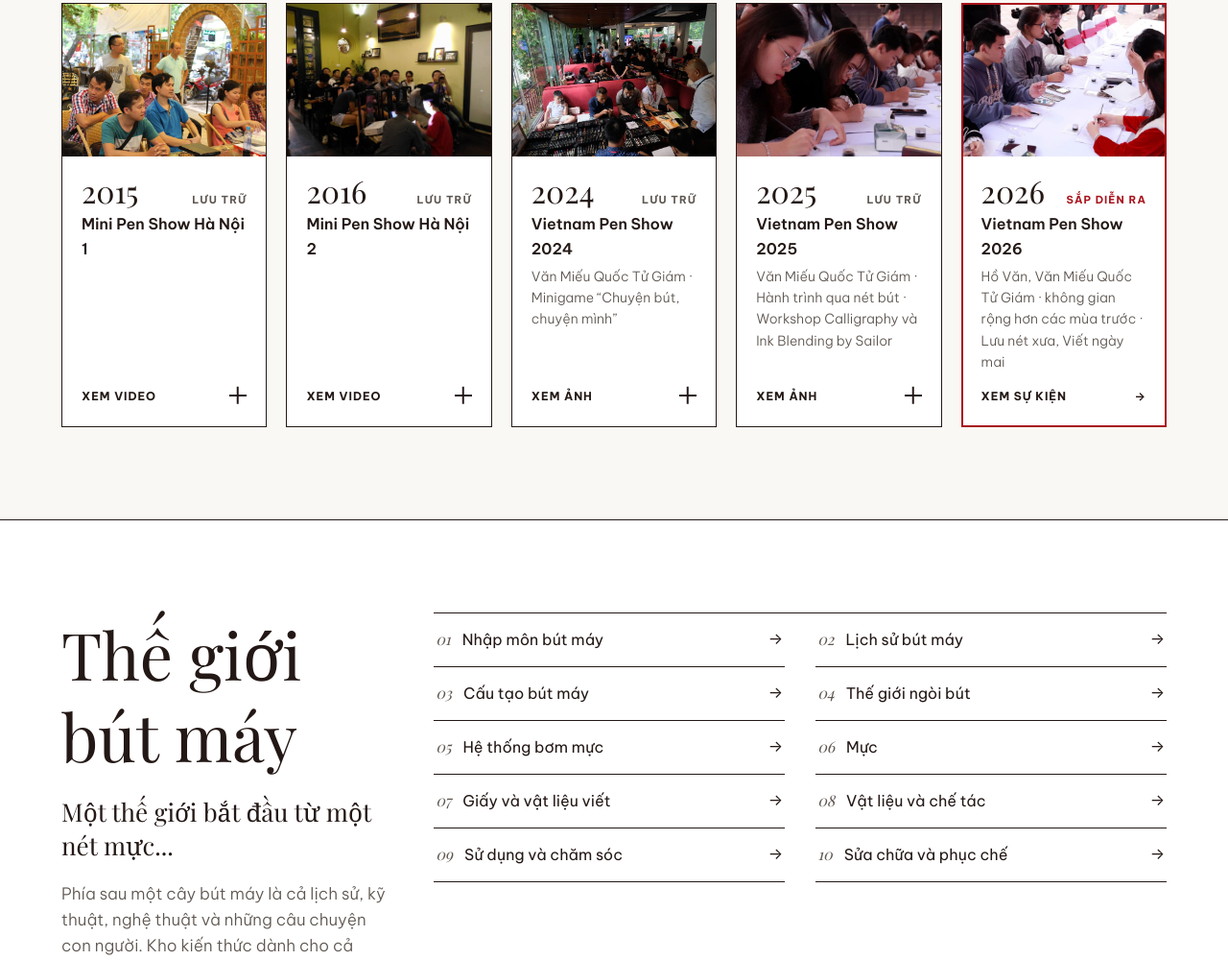
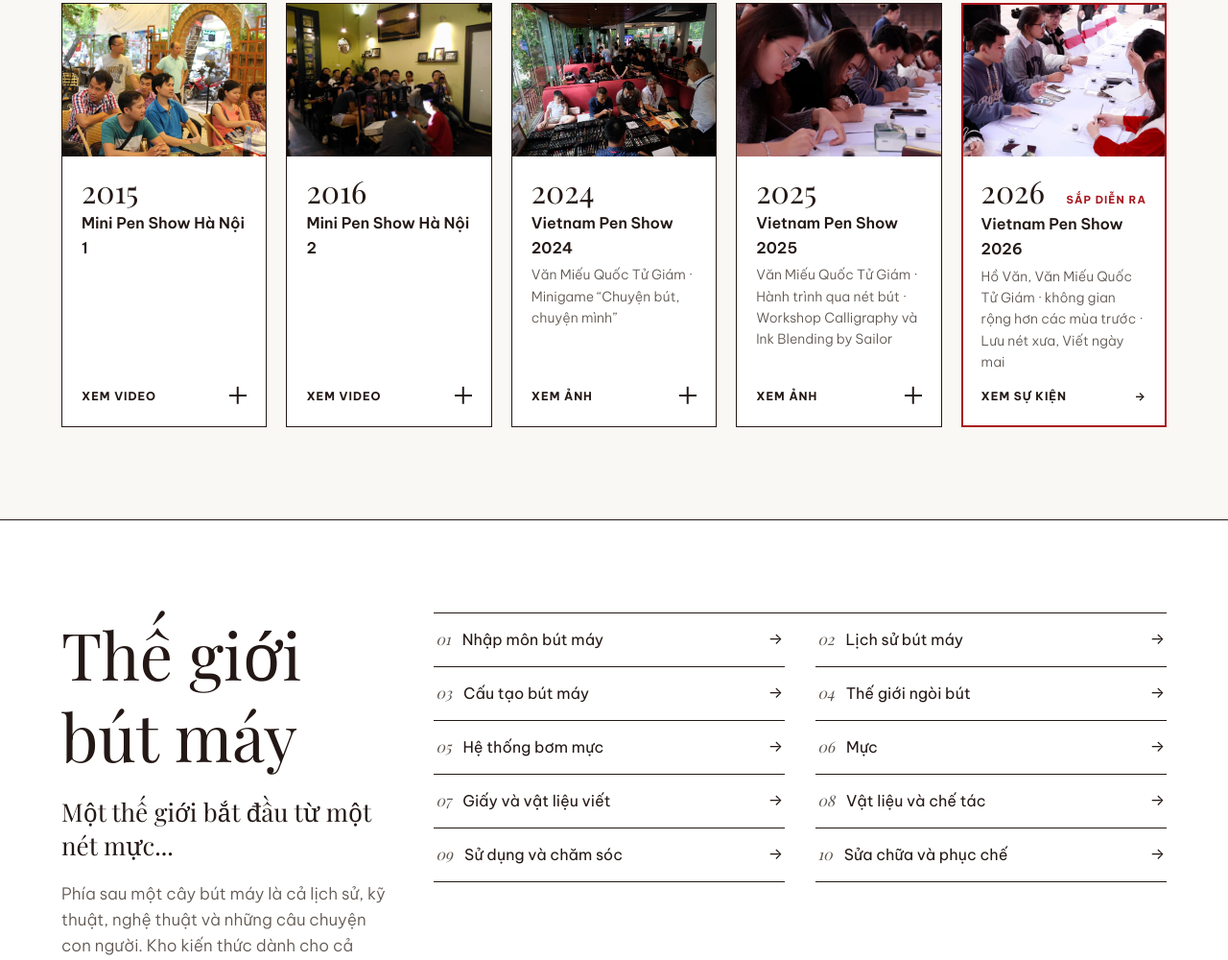
Before and after one commit to phuongminhngo/vietnampenshow, a plain HTML site: page index.html in a window 1280 px wide. Shown: the part 2895-3895 px from the top of the page at 96% size. Drawn offline with nearby package versions, Linux system fonts and the light colour scheme; a web font is replaced by a local one.

Commit message:
Hành trình các mùa: bỏ nhãn Lưu trữ
Co-Authored-By: Claude Opus 5.5 <noreply@anthropic.com>
Claude-Session: https://claude.ai/code/session_01CzckjSRPc5GiFzVwj6ED9z

```diff
--- a/index.html
+++ b/index.html
@@ -408,13 +408,13 @@ button.edition[aria-expanded="true"] .toggle-icon::after { transform: rotate(0de
     <div class="wrap section stack center" style="gap: 40px">
       <p class="script">Hành trình các mùa</p>
       <div class="editions">
-        <button type="button" class="edition" aria-expanded="false" aria-controls="mua-2015"><div class="ph"><img src="img/vps-season-2015.jpg" alt="Mini Pen Show Hà Nội 1" width="1600" height="1067" loading="lazy"></div><div class="body"><div class="top"><span class="year">2015</span><span class="tag">LƯU TRỮ</span></div><span class="name">Mini Pen Show Hà Nội 1</span><span class="more"><span>Xem video</span><span class="toggle-icon" aria-hidden="true"></span></span></div></button>
+        <button type="button" class="edition" aria-expanded="false" aria-controls="mua-2015"><div class="ph"><img src="img/vps-season-2015.jpg" alt="Mini Pen Show Hà Nội 1" width="1600" height="1067" loading="lazy"></div><div class="body"><div class="top"><span class="year">2015</span></div><span class="name">Mini Pen Show Hà Nội 1</span><span class="more"><span>Xem video</span><span class="toggle-icon" aria-hidden="true"></span></span></div></button>
         <div id="mua-2015" class="season-panel" hidden><h3>Mini Pen Show Hà Nội 1</h3><div class="season-video"><iframe data-src="https://www.youtube-nocookie.com/embed/5QYanev5O3Q?rel=0" title="Mini Pen Show Hà Nội 1" allow="accelerometer; autoplay; clipboard-write; encrypted-media; gyroscope; picture-in-picture" allowfullscreen loading="lazy"></iframe></div></div>
-        <button type="button" class="edition" aria-expanded="false" aria-controls="mua-2016"><div class="ph"><img src="img/vps-season-2016.jpg" alt="Mini Pen Show Hà Nội 2" width="960" height="720" loading="lazy"></div><div class="body"><div class="top"><span class="year">2016</span><span class="tag">LƯU TRỮ</span></div><span class="name">Mini Pen Show Hà Nội 2</span><span class="more"><span>Xem video</span><span class="toggle-icon" aria-hidden="true"></span></span></div></button>
+        <button type="button" class="edition" aria-expanded="false" aria-controls="mua-2016"><div class="ph"><img src="img/vps-season-2016.jpg" alt="Mini Pen Show Hà Nội 2" width="960" height="720" loading="lazy"></div><div class="body"><div class="top"><span class="year">2016</span></div><span class="name">Mini Pen Show Hà Nội 2</span><span class="more"><span>Xem video</span><span class="toggle-icon" aria-hidden="true"></span></span></div></button>
         <div id="mua-2016" class="season-panel" hidden><h3>Mini Pen Show Hà Nội 2</h3><div class="season-video"><iframe data-src="https://www.youtube-nocookie.com/embed/Ixp9QKOFAuU?rel=0" title="Mini Pen Show Hà Nội 2" allow="accelerometer; autoplay; clipboard-write; encrypted-media; gyroscope; picture-in-picture" allowfullscreen loading="lazy"></iframe></div></div>
-        <button type="button" class="edition" aria-expanded="false" aria-controls="mua-2024"><div class="ph"><img src="img/vps-season-2024.jpg" alt="Vietnam Pen Show 2024" width="1600" height="1066" loading="lazy"></div><div class="body"><div class="top"><span class="year">2024</span><span class="tag">LƯU TRỮ</span></div><span class="name">Vietnam Pen Show 2024</span><span class="meta">Văn Miếu Quốc Tử Giám · Minigame “Chuyện bút, chuyện mình”</span><span class="more"><span>Xem ảnh</span><span class="toggle-icon" aria-hidden="true"></span></span></div></button>
+        <button type="button" class="edition" aria-expanded="false" aria-controls="mua-2024"><div class="ph"><img src="img/vps-season-2024.jpg" alt="Vietnam Pen Show 2024" width="1600" height="1066" loading="lazy"></div><div class="body"><div class="top"><span class="year">2024</span></div><span class="name">Vietnam Pen Show 2024</span><span class="meta">Văn Miếu Quốc Tử Giám · Minigame “Chuyện bút, chuyện mình”</span><span class="more"><span>Xem ảnh</span><span class="toggle-icon" aria-hidden="true"></span></span></div></button>
         <div id="mua-2024" class="season-panel" hidden><h3>Vietnam Pen Show 2024</h3><div class="season-gallery"><a href="img/vps-season-2024.jpg" target="_blank" rel="noopener"><img src="img/vps-season-2024.jpg" alt="Ảnh 1, Vietnam Pen Show 2024" loading="lazy"></a><a href="img/vps-fb-2024-calligrapher.jpg" target="_blank" rel="noopener"><img src="img/vps-fb-2024-calligrapher.jpg" alt="Ảnh 2, Vietnam Pen Show 2024" loading="lazy"></a><a href="img/vps-fb-2024-workshop.jpg" target="_blank" rel="noopener"><img src="img/vps-fb-2024-workshop.jpg" alt="Ảnh 3, Vietnam Pen Show 2024" loading="lazy"></a><a href="img/vps-fb-2024-young.jpg" target="_blank" rel="noopener"><img src="img/vps-fb-2024-young.jpg" alt="Ảnh 4, Vietnam Pen Show 2024" loading="lazy"></a><a href="img/vps-fb-2024-pens.jpg" target="_blank" rel="noopener"><img src="img/vps-fb-2024-pens.jpg" alt="Ảnh 5, Vietnam Pen Show 2024" loading="lazy"></a><a href="img/vps-fb-2024-tables.jpg" target="_blank" rel="noopener"><img src="img/vps-fb-2024-tables.jpg" alt="Ảnh 6, Vietnam Pen Show 2024" loading="lazy"></a><a href="img/vps-fb-2024-talk.jpg" target="_blank" rel="noopener"><img src="img/vps-fb-2024-talk.jpg" alt="Ảnh 7, Vietnam Pen Show 2024" loading="lazy"></a></div></div>
-        <button type="button" class="edition" aria-expanded="false" aria-controls="mua-2025"><div class="ph"><img src="img/vps-season-2025.jpg" alt="Vietnam Pen Show 2025" width="1600" height="898" loading="lazy"></div><div class="body"><div class="top"><span class="year">2025</span><span class="tag">LƯU TRỮ</span></div><span class="name">Vietnam Pen Show 2025</span><span class="meta">Văn Miếu Quốc Tử Giám · Hành trình qua nét bút · Workshop Calligraphy và Ink Blending by Sailor</span><span class="more"><span>Xem ảnh</span><span class="toggle-icon" aria-hidden="true"></span></span></div></button>
+        <button type="button" class="edition" aria-expanded="false" aria-controls="mua-2025"><div class="ph"><img src="img/vps-season-2025.jpg" alt="Vietnam Pen Show 2025" width="1600" height="898" loading="lazy"></div><div class="body"><div class="top"><span class="year">2025</span></div><span class="name">Vietnam Pen Show 2025</span><span class="meta">Văn Miếu Quốc Tử Giám · Hành trình qua nét bút · Workshop Calligraphy và Ink Blending by Sailor</span><span class="more"><span>Xem ảnh</span><span class="toggle-icon" aria-hidden="true"></span></span></div></button>
         <div id="mua-2025" class="season-panel" hidden><h3>Vietnam Pen Show 2025</h3><div class="season-gallery"><a href="img/vps-season-2025.jpg" target="_blank" rel="noopener"><img src="img/vps-season-2025.jpg" alt="Ảnh 1, Vietnam Pen Show 2025" loading="lazy"></a><a href="img/vps-fb-2025-group.jpg" target="_blank" rel="noopener"><img src="img/vps-fb-2025-group.jpg" alt="Ảnh 2, Vietnam Pen Show 2025" loading="lazy"></a><a href="img/vps-fb-2025-crowd.jpg" target="_blank" rel="noopener"><img src="img/vps-fb-2025-crowd.jpg" alt="Ảnh 3, Vietnam Pen Show 2025" loading="lazy"></a><a href="img/vps-fb-2025-non-la.jpg" target="_blank" rel="noopener"><img src="img/vps-fb-2025-non-la.jpg" alt="Ảnh 4, Vietnam Pen Show 2025" loading="lazy"></a><a href="img/vps-fb-2025-pens.jpg" target="_blank" rel="noopener"><img src="img/vps-fb-2025-pens.jpg" alt="Ảnh 5, Vietnam Pen Show 2025" loading="lazy"></a><a href="img/vps-fb-2025-talk.jpg" target="_blank" rel="noopener"><img src="img/vps-fb-2025-talk.jpg" alt="Ảnh 6, Vietnam Pen Show 2025" loading="lazy"></a></div></div>
         <a class="edition current" href="2026.html"><div class="ph"><img src="img/vps-hero-alt.jpg" alt="Khách viết thư pháp tại Văn Miếu Quốc Tử Giám" width="1600" height="898" loading="lazy"></div><div class="body"><div class="top"><span class="year">2026</span><span class="tag">SẮP DIỄN RA</span></div><span class="name">Vietnam Pen Show 2026</span><span class="meta">Hồ Văn, Văn Miếu Quốc Tử Giám · không gian rộng hơn các mùa trước · Lưu nét xưa, Viết ngày mai</span><span class="more"><span>Xem sự kiện</span><span aria-hidden="true">→</span></span></div></a>
       </div>
```
Also changed, not shown: en/index.html (+4 -4 lines).
